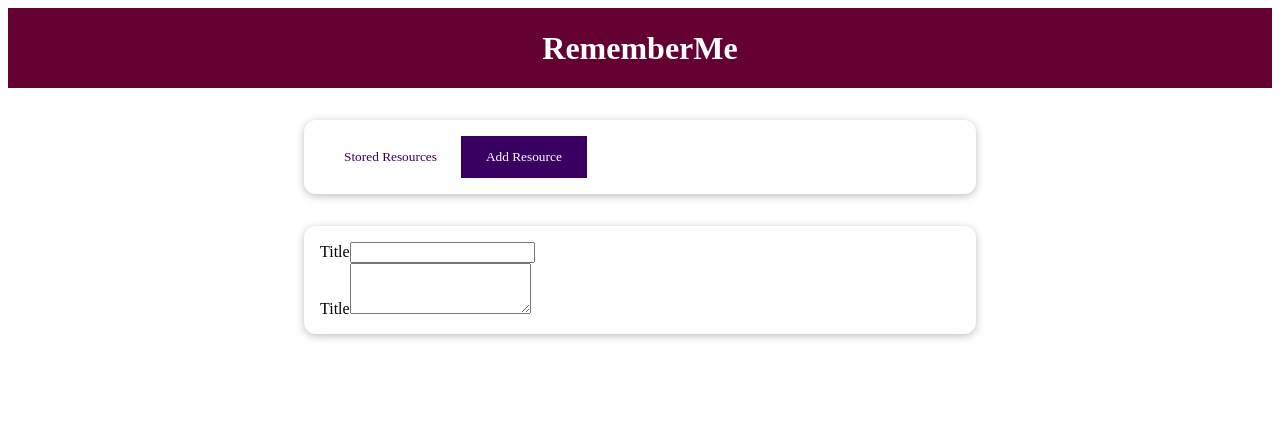
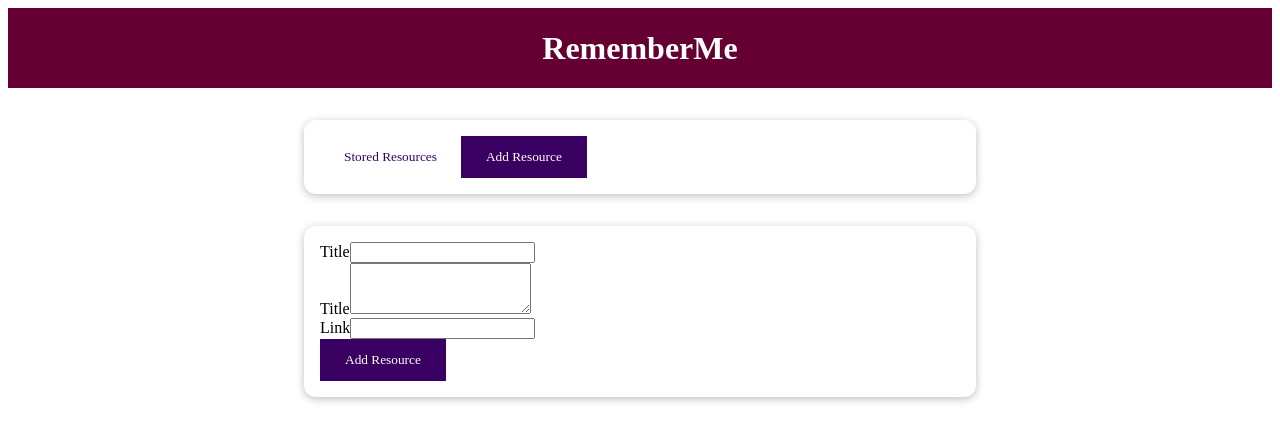
Before and after one commit to northernocean/learning-js-vue, a Vue app: page / in a window 1280 px wide. Both pictures are taken after a click on the button "Add Resource". Shown: the top 442 px of the page. Built offline with nearby package versions, Linux system fonts and the light colour scheme.

Commit message:
adding form elements to AddResource component

```diff
--- a/src/components/learning-resources/AddResource.vue
+++ b/src/components/learning-resources/AddResource.vue
@@ -13,6 +13,11 @@
           name="description"
           rows="3"
         ></textarea>
+        <div class="form-control">
+          <label for="link">Link</label>
+          <input type="url" id="link" name="link" />
+        </div>
+        <base-button type="submit">Add Resource</base-button>
       </div>
     </form>
   </base-card>
```
